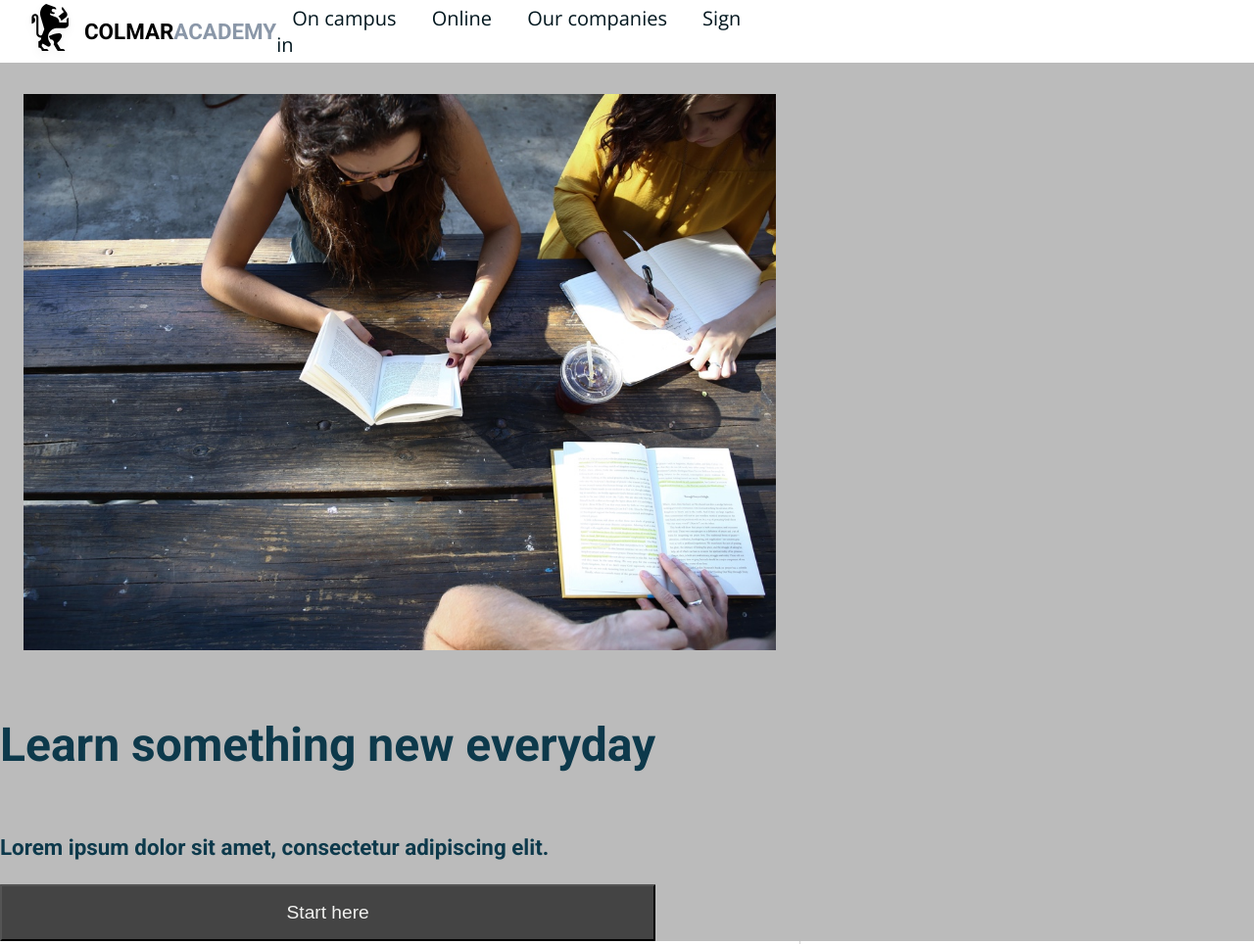
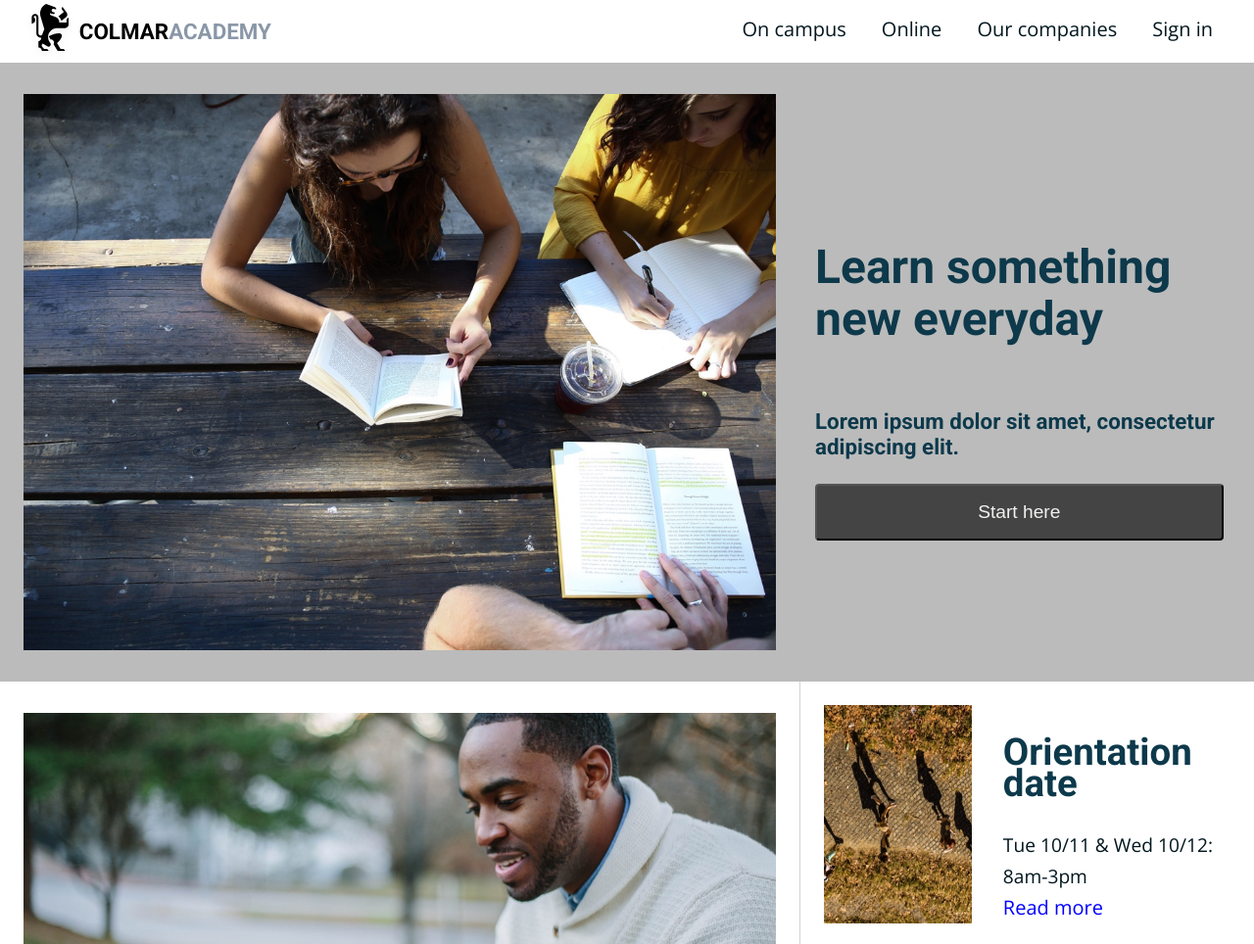
Before and after one commit to Nick-Develops/Colmar_Academy, a plain HTML site: page index.html in a window 1280 px wide. Shown: the top 964 px of the page at 98% size. Drawn offline with nearby package versions, Linux system fonts and the light colour scheme.

Commit message:
Nav bar done

```diff
--- a/Resources/style.css
+++ b/Resources/style.css
@@ -118,20 +118,35 @@ header img {
 nav {
   margin-right: 10px;
   width: auto;
+  padding: 1rem;
+}
+
+nav a:hover {
+  color: rgb(138, 138, 138);
+}
+
+.mobile {
+  display: none;
 }
 
 nav a {
   padding: 0rem 1rem;
+  transition: color 0.3s ease-in-out 0s;
 }
 
 /* Banner (div1) */
 
+.banner {
+  flex-wrap: nowrap;
+  display: inline-flex;
+}
 
 .side_text {
   display: inline-flex;
   flex-flow: column;
-  justify-content: space-between;
+  justify-content: center;
   vertical-align: middle;
+  height: auto;
 }
 
 .banner img {
@@ -144,7 +159,7 @@ nav a {
 }
 
 .banner h3 {
-  margin: 1.5rem 0;
+  margin: 1.5rem 0rem;
 }
 
 .banner .side-text {
@@ -154,9 +169,11 @@ nav a {
 
 button {
   background-color: rgb(68, 68, 68);
-  border-radius: 1px;
+  border-radius: 4px;
   padding: 1rem;
   transition: background-color 0.12s ease 0s;
+  padding: 1rem;;
+  width: 93%;
 }
 
 button h4 {
@@ -255,6 +272,7 @@ color: blue;
   width: 23%;
   min-width: 200px;
   min-height: 26rem;
+  height: auto;
 }
 
 .course h2 {
--- a/index.html
+++ b/index.html
@@ -2,8 +2,8 @@
 <html>
     <head>
         <title>Colmar Academy</title>
+        <link rel="stylesheet" type="text/css" href="https://maxcdn.bootstrapcdn.com/font-awesome/4.7.0/css/font-awesome.css">
         <link href="./Resources/style.css" rel="stylesheet" type="text/css">
-        <link href="./Resources/reset.css" rel="stylesheet" type="text/css">
         <link href="https://fonts.googleapis.com/css?family=Open+Sans:100,200,400,700|Roboto:400,700" rel="stylesheet">
     </head>
 
@@ -13,13 +13,19 @@
     <div class="logo">
             <img src="./Resources/images/ic-logo.svg" alt="Colmar Academy Logo">
             <h3 class="title-bar"><span>COLMAR</span>ACADEMY</h3>
+    </div>
         <nav>
             <a href="#">On campus</a>
             <a href="#">Online</a>
             <a href="#">Our companies</a>
             <a href="#">Sign in</a>
         </nav>
-    </div>
+        <nav class="mobile">
+            <img src="./resources/images/ic-logo.svg" alt="">
+            <a href="#"><img src="./resources/images/ic-on-campus.svg" alt="Campus programs"></a>
+            <a href="#"><img src="./resources/images/ic-online.svg" alt="Online programs"></a>
+            <a href="#"><img src="./resources/images/ic-login.svg" alt="Log in"></a>
+        </nav>
 </header>
 
 <!-- Main Section -->
@@ -155,7 +161,7 @@
 
         <footer>
             <div>
-                <p>(c) 2016 Colmar Academy. All right reserved</p>
+                <p><i class="fa fa-copyright"></i> 2016 Colmar Academy. All right reserved</p>
             </div>
             <div class="terms">
                 <a href="#" style="font-size:1rem;">Terms</a>
```
